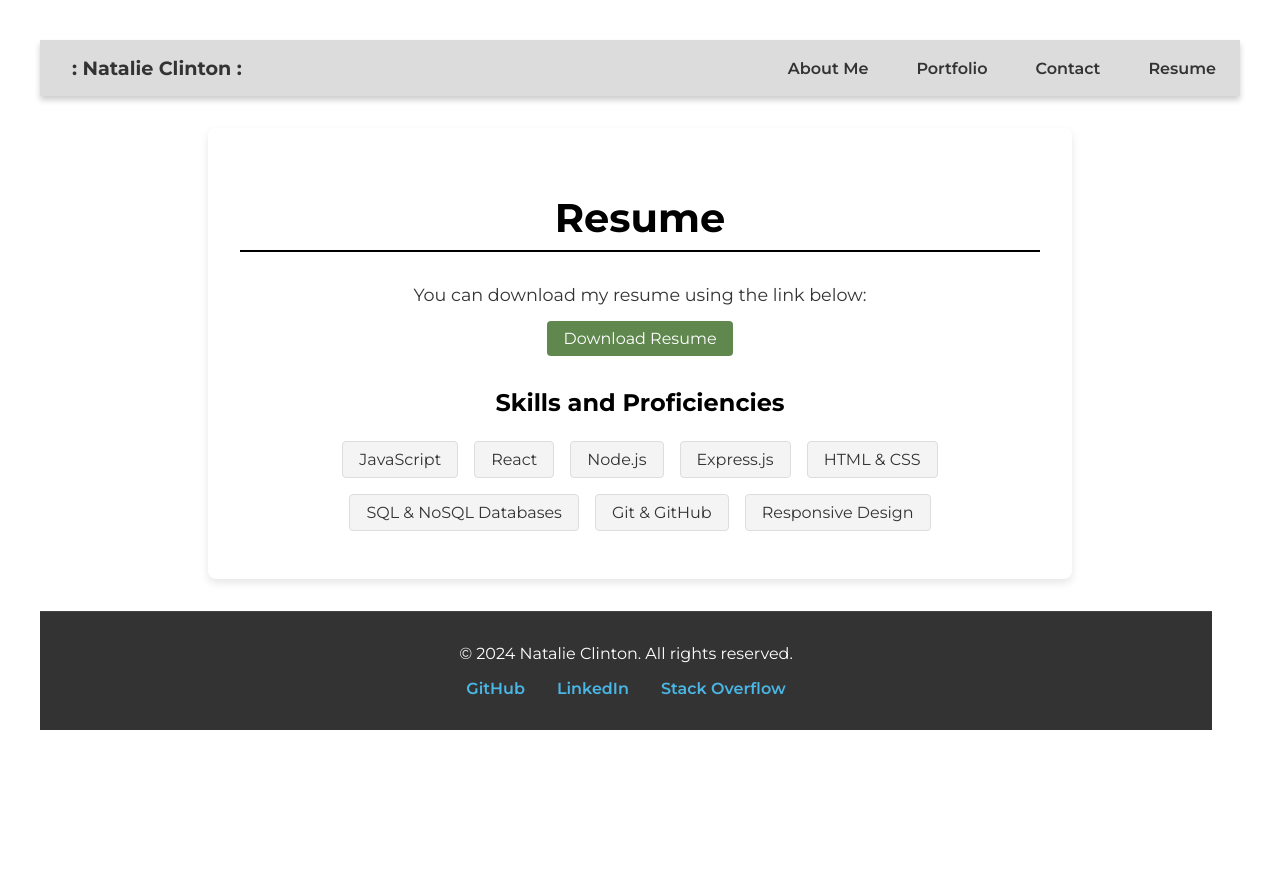
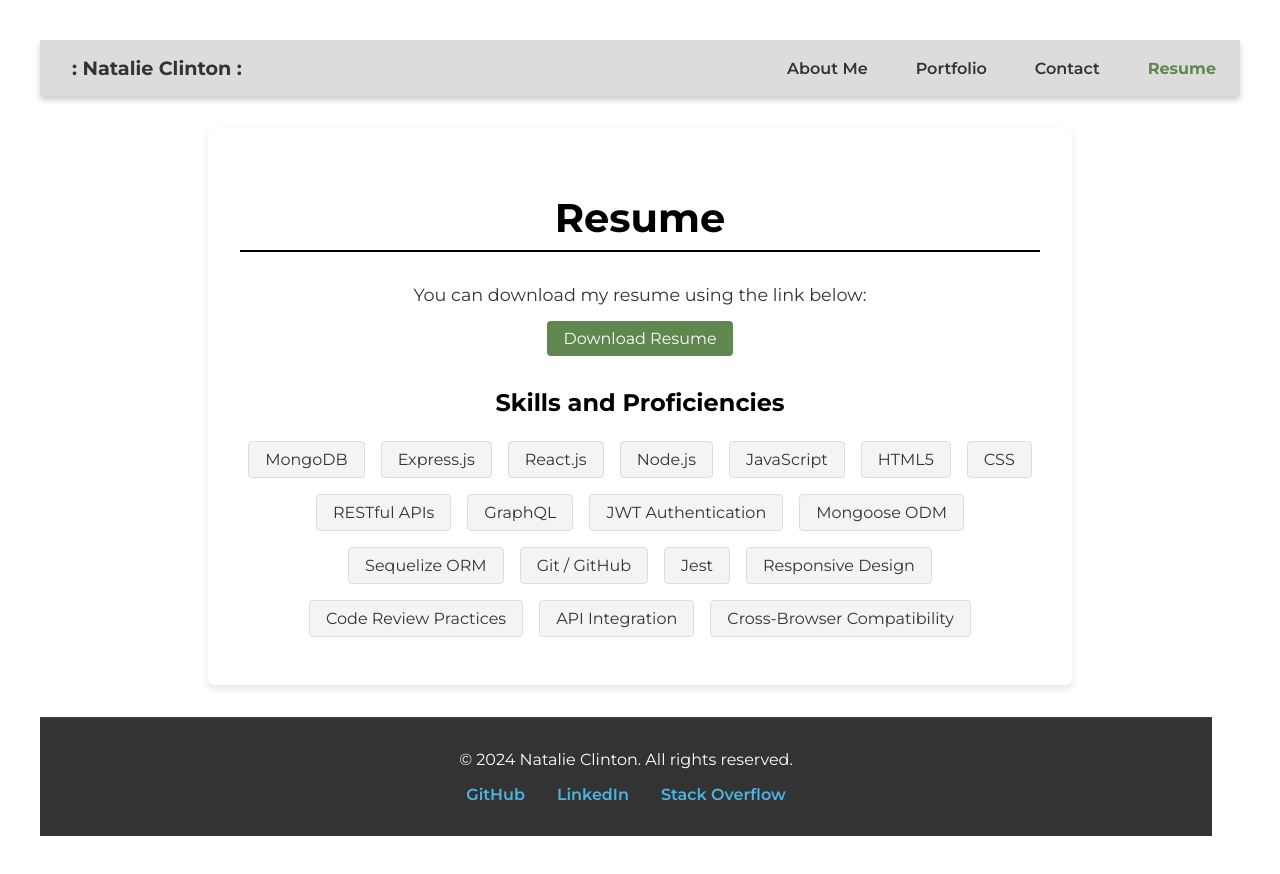
Before and after one commit to NatalieClinton/NC-React-Portfolio, a React (Vite) app: page /resume in a window 1280 px wide. Shown: the top 874 px of the page. Before the commit the page ends 800 px from the top, so only its background shows below. Built offline with nearby package versions, Linux system fonts and the light colour scheme.

Commit message:
current section is highlighted in nav

```diff
--- a/src/App.css
+++ b/src/App.css
@@ -62,6 +62,11 @@ nav {
   font-weight: 700;
   padding-left: 1rem;
   margin: 1rem;
+}
+
+.navbar-links a.active {
+  color: #60884e;
+  font-weight: bold;
 }
 
 @media (max-width: 768px) {
--- a/src/components/NavBar.jsx
+++ b/src/components/NavBar.jsx
@@ -1,23 +1,46 @@
 import React from 'react';
-import { Link } from 'react-router-dom';
+import { Link, useLocation } from 'react-router-dom';
 
 function Navbar() {
+  const location = useLocation();
+  const currentPath = location.pathname;
+
   return (
 <nav>
       <div className="navbar-container">
         <div className="navbar-name">: Natalie Clinton :</div>
         <ul className="navbar-links">
         <li>
-            <Link to="/about">About Me</Link>
+          <Link
+            to="/about"
+            className={currentPath === '/about' ? 'active' : ''}
+          >
+            About Me
+          </Link>
         </li>
         <li>
-            <Link to="/portfolio">Portfolio</Link>
+          <Link
+            to="/portfolio"
+            className={currentPath === '/portfolio' ? 'active' : ''}
+          >
+            Portfolio
+          </Link>
         </li>
         <li>
-            <Link to="/contact">Contact</Link>
+          <Link
+            to="/contact"
+            className={currentPath === '/contact' ? 'active' : ''}
+          >
+            Contact
+          </Link>
         </li>
         <li>
-            <Link to="/resume">Resume</Link>
+          <Link
+            to="/resume"
+            className={currentPath === '/resume' ? 'active' : ''}
+          >
+            Resume
+          </Link>
         </li>
         </ul>
       </div>
--- a/src/components/Resume.jsx
+++ b/src/components/Resume.jsx
@@ -11,16 +11,26 @@ function Resume() {
         Download Resume
       </a>
       <h3 className="resume-subheading">Skills and Proficiencies</h3>
-      <ul className="resume-list">
-        <li className="resume-list-item">JavaScript</li>
-        <li className="resume-list-item">React</li>
-        <li className="resume-list-item">Node.js</li>
-        <li className="resume-list-item">Express.js</li>
-        <li className="resume-list-item">HTML & CSS</li>
-        <li className="resume-list-item">SQL & NoSQL Databases</li>
-        <li className="resume-list-item">Git & GitHub</li>
-        <li className="resume-list-item">Responsive Design</li>
-      </ul>
+      <ul class="resume-list">
+  <li class="resume-list-item">MongoDB</li>
+  <li class="resume-list-item">Express.js</li>
+  <li class="resume-list-item">React.js</li>
+  <li class="resume-list-item">Node.js</li>
+  <li class="resume-list-item">JavaScript</li>
+  <li class="resume-list-item">HTML5</li>
+  <li class="resume-list-item">CSS</li>
+  <li class="resume-list-item">RESTful APIs</li>
+  <li class="resume-list-item">GraphQL</li>
+  <li class="resume-list-item">JWT Authentication</li>
+  <li class="resume-list-item">Mongoose ODM</li>
+  <li class="resume-list-item">Sequelize ORM</li>
+  <li class="resume-list-item">Git / GitHub</li>
+  <li class="resume-list-item">Jest</li>
+  <li class="resume-list-item">Responsive Design</li>
+  <li class="resume-list-item">Code Review Practices</li>
+  <li class="resume-list-item">API Integration</li>
+  <li class="resume-list-item">Cross-Browser Compatibility</li>
+</ul>
     </section>
   );
 }
```
Lines whose indentation alone changed are shown as unchanged.
